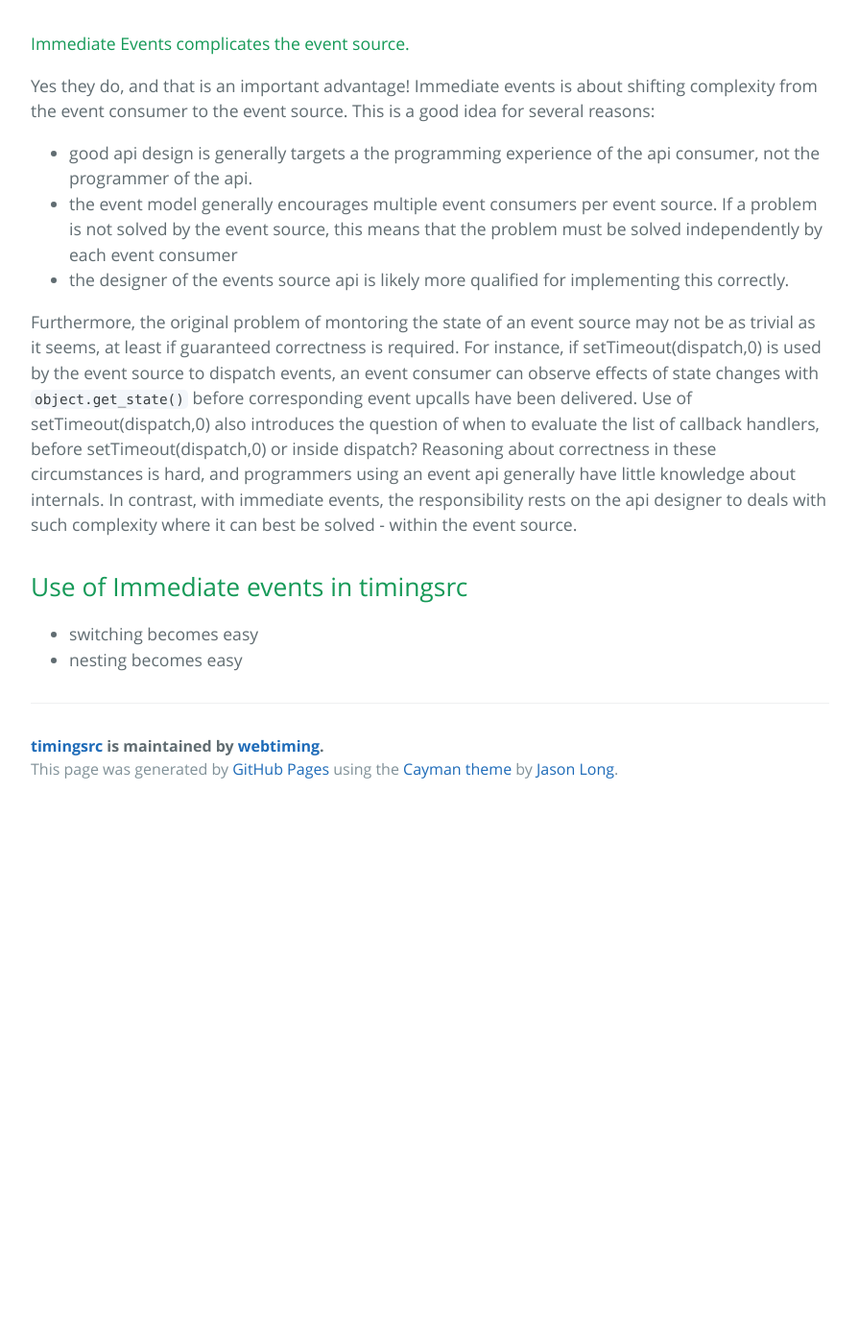
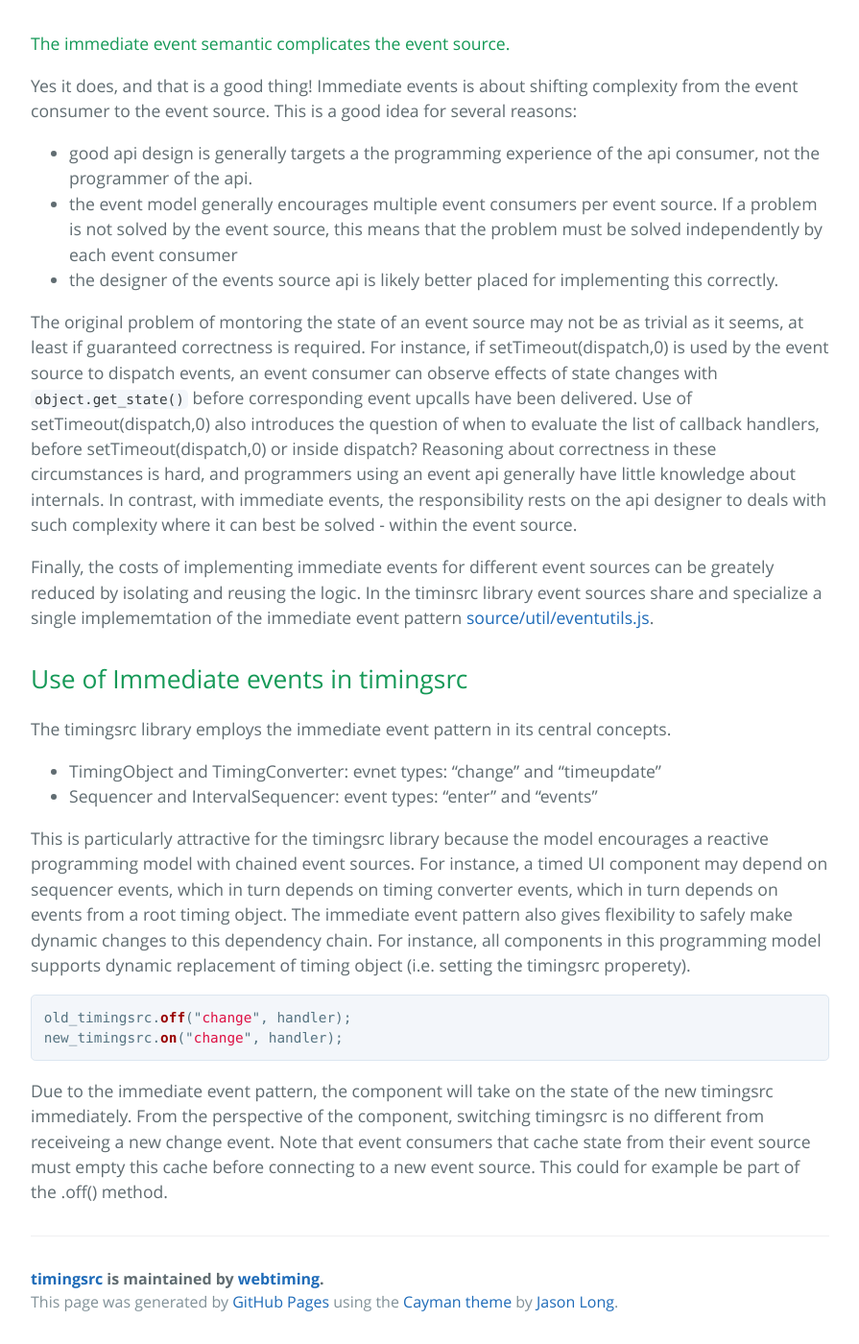
Before and after one commit to webtiming/timingsrc, a Jekyll site: the page built from doc/background_eventing.md, in a window 1280 px wide and 1400 px high, scrolled down 3137 px. Shown: the whole window at 96% size, without its empty margins (192-1087 px from the left). Built offline with Jekyll 4.4.1, drawn with Linux system fonts in a browser that asks for light colours; Markdown is read by kramdown in place of the engine named in the settings; before the commit the page ends 3982 px from its top, so only the background shows below that.

Commit message:
added section about immediate events in timingsrc

````diff
--- a/doc/background_eventing.md
+++ b/doc/background_eventing.md
@@ -121,21 +121,32 @@ Immediate event semantic is not really a violation of the original event semanti
 If a programmer does not understand immediate events, or is not aware of it, the consequences are not dire. Essentially there will be an obsolete event in the system.
 
 
-#### Immediate Events complicates the event source.
+#### The immediate event semantic complicates the event source.
 
-Yes they do, and that is an important advantage! Immediate events is about shifting complexity from the event consumer to the event source. This is a good idea for several reasons:
+Yes it does, and that is a good thing! Immediate events is about shifting complexity from the event consumer to the event source. This is a good idea for several reasons:
 
 - good api design is generally targets a the programming experience of the api consumer, not the programmer of the api.
 - the event model generally encourages multiple event consumers per event source. If a problem is not solved by the event source, this means that the problem must be solved independently by each event consumer
-- the designer of the events source api is likely more qualified for implementing this correctly.
+- the designer of the events source api is likely better placed for implementing this correctly.
 
-Furthermore, the original problem of montoring the state of an event source may not be as trivial as it seems, at least if guaranteed correctness is required. For instance, if setTimeout(dispatch,0) is used by the event source to dispatch events, an event consumer can observe effects of state changes with <code>object.get_state()</code> before corresponding event upcalls have been delivered. Use of setTimeout(dispatch,0) also introduces the question of when to evaluate the list of callback handlers, before setTimeout(dispatch,0) or inside dispatch? Reasoning about correctness in these circumstances is hard, and programmers using an event api generally have little knowledge about internals. In contrast, with immediate events, the responsibility rests on the api designer to deals with such complexity where it can best be solved - within the event source.
+The original problem of montoring the state of an event source may not be as trivial as it seems, at least if guaranteed correctness is required. For instance, if setTimeout(dispatch,0) is used by the event source to dispatch events, an event consumer can observe effects of state changes with <code>object.get_state()</code> before corresponding event upcalls have been delivered. Use of setTimeout(dispatch,0) also introduces the question of when to evaluate the list of callback handlers, before setTimeout(dispatch,0) or inside dispatch? Reasoning about correctness in these circumstances is hard, and programmers using an event api generally have little knowledge about internals. In contrast, with immediate events, the responsibility rests on the api designer to deals with such complexity where it can best be solved - within the event source.
 
+Finally, the costs of implementing immediate events for different event sources can be greately reduced by isolating and reusing the logic. In the timinsrc library event sources share and specialize a single implememtation of the immediate event pattern [source/util/eventutils.js](../source/util/eventutils.js).
 
 
 
 <a name="timingsrc"></a>
 ## Use of Immediate events in timingsrc
 
-- switching becomes easy
-- nesting becomes easy
+The timingsrc library employs the immediate event pattern in its central concepts.
+
+- TimingObject and TimingConverter: evnet types: "change" and "timeupdate"
+- Sequencer and IntervalSequencer: event types: "enter" and "events"
+
+This is particularly attractive for the timingsrc library because the model encourages a reactive programming model with chained event sources. For instance, a timed UI component may depend on sequencer events, which in turn depends on timing converter events, which in turn depends on events from a root timing object. The immediate event pattern also gives flexibility to safely make dynamic changes to this dependency chain. For instance, all components in this programming model supports dynamic replacement of timing object (i.e. setting the timingsrc properety).
+
+```javascript
+old_timingsrc.off("change", handler);
+new_timingsrc.on("change", handler);
+```
+Due to the immediate event pattern, the component will take on the state of the new timingsrc immediately. From the perspective of the component, switching timingsrc is no different from receiveing a new change event. Note that event consumers that cache state from their event source must empty this cache before connecting to a new event source. This could for example be part of the .off() method.
````
